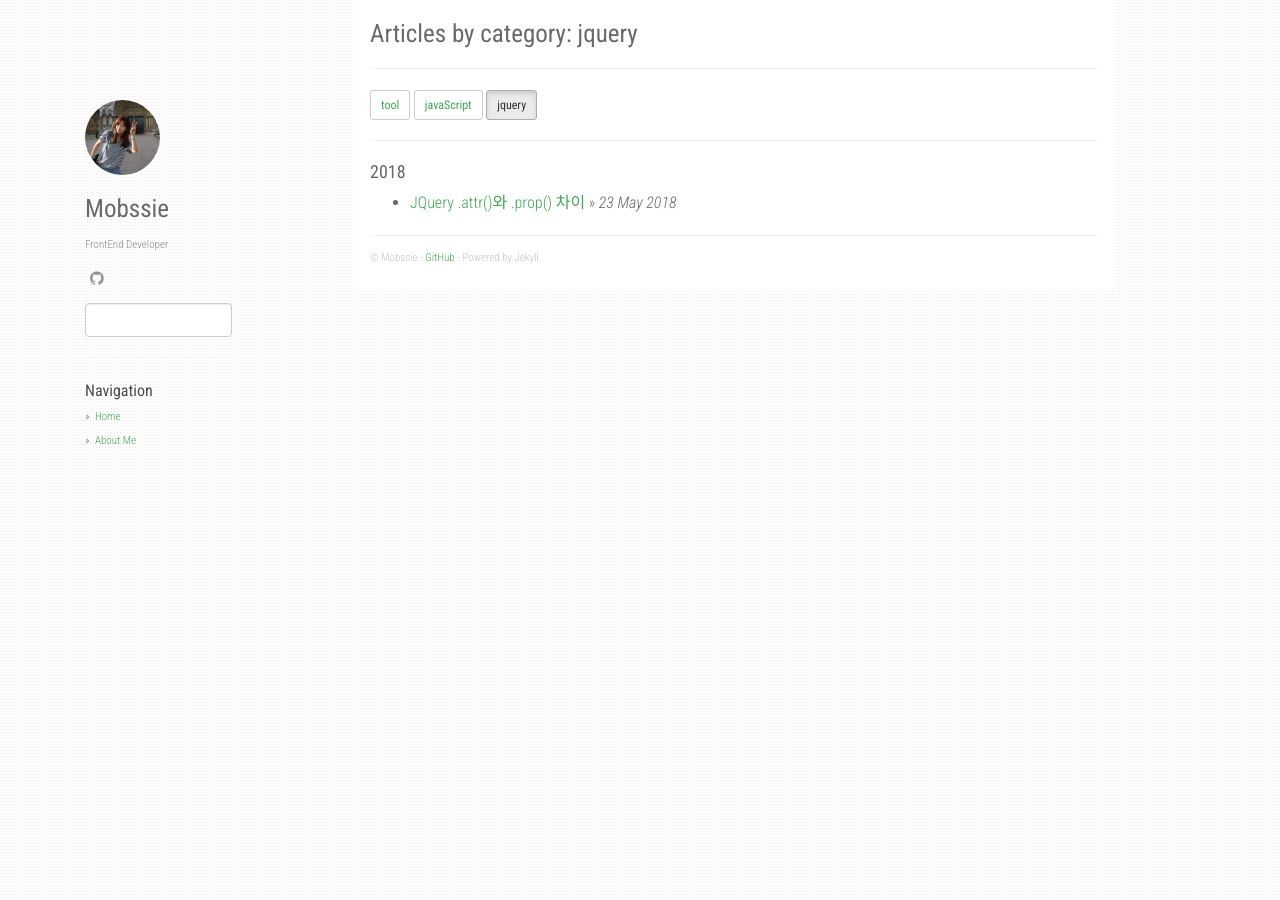
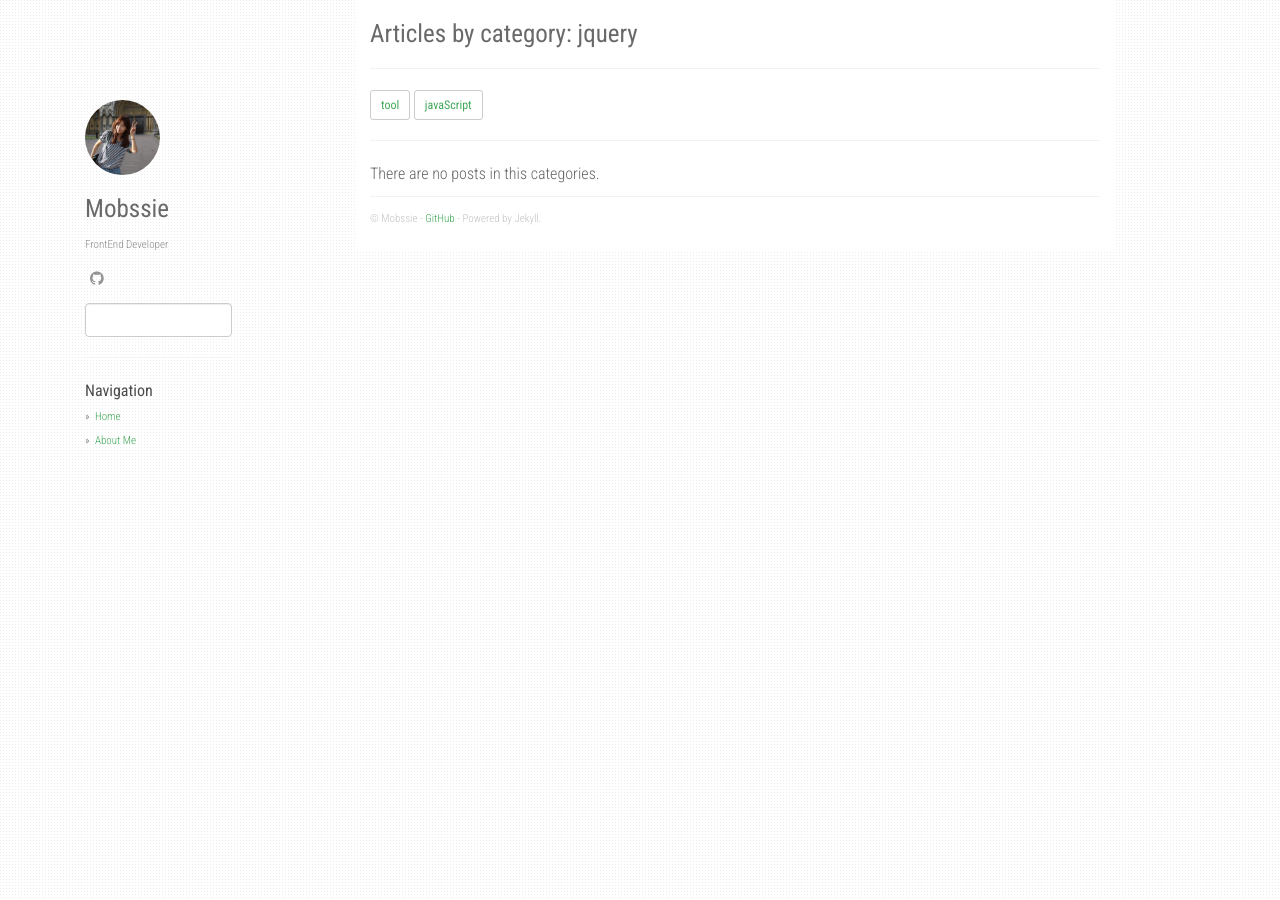
Before and after one commit to mobssie/mobssie.github.com, a Jekyll site: the page built from category/jquery.md, in a window 1280 px wide. Built offline with Jekyll 4.4.1, drawn with Linux system fonts in a browser that asks for light colours; nearby versions of some CDN libraries; some of the changed lines change nothing that is shown.

Commit message:
정돈중

```diff
--- a/_posts/2018-05-24-Jquery-attr-prop.md
+++ /dev/null
@@ -1,12 +0,0 @@
----
-layout: post
-title:  "JQuery .attr()와 .prop() 차이"
-date:   2018-05-24 00:18:23 +0700
-categories: [jquery]
----
-
-#### JQuery .attr()와 .prop() 차이점 <br><br>
-
-본래 자바스크립트에서는 차이를 두고 있던 메소드였다가 여러가지 버그로 인해 다시 분리가 됨.
-- attr() : HTML의 속성을 다룸
-- prop() : JavaScript의 프로퍼티를 다룸
```
Also changed, not shown: _posts/2018-05-24-JS-get-img-src-value.md (line endings or trailing spaces).
